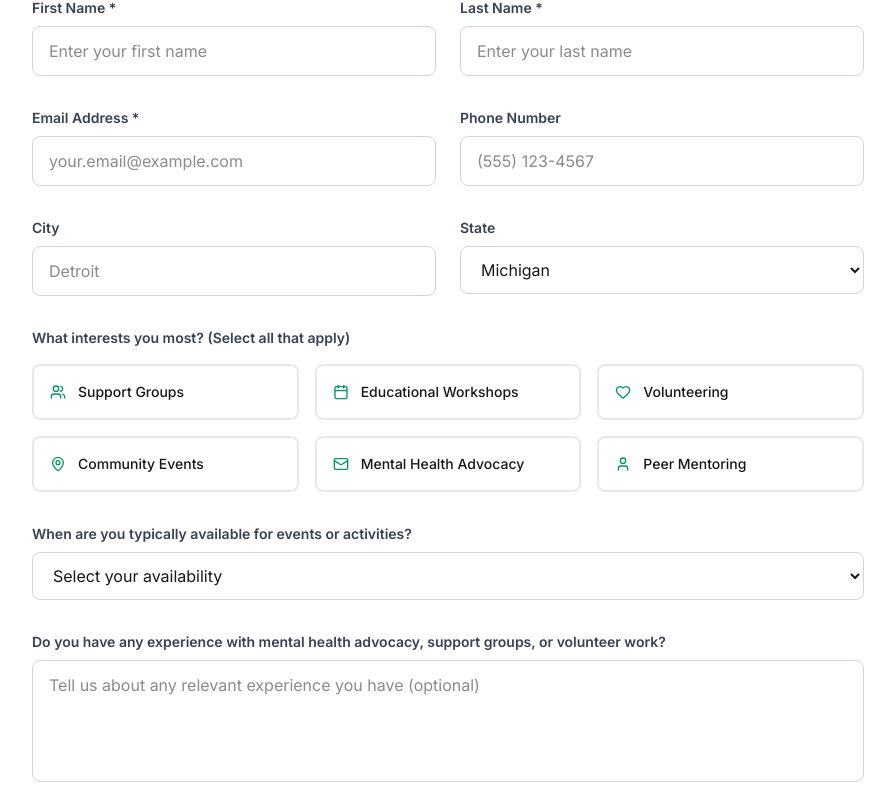
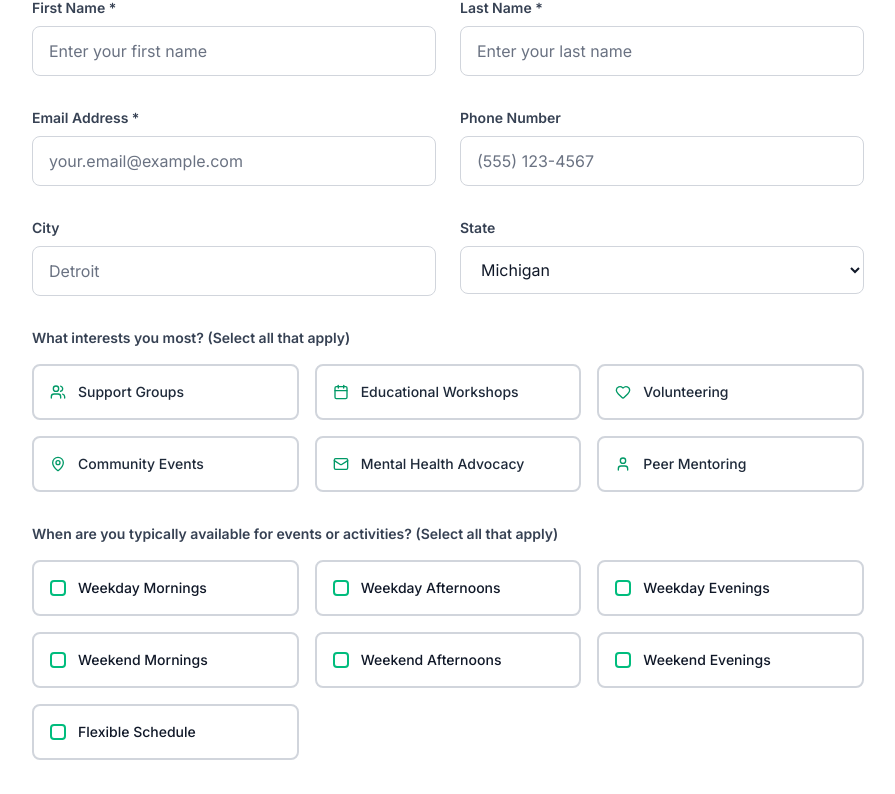
Before and after one commit to andreafrazier/a-safe-space-for-men-portfolio, a Next.js app: page /join in a window 1280 px wide. Shown: the part 2360-3154 px from the top of the page, without its empty margins (192-1087 px from the left). Built offline with nearby package versions, Linux system fonts and the light colour scheme.

Commit message:
fix JoinUs form styling

```diff
--- a/src/components/forms/JoinUsForm.tsx
+++ b/src/components/forms/JoinUsForm.tsx
@@ -14,7 +14,7 @@ const JoinUsForm = () => {
     city: '',
     state: 'Michigan',
     interests: [] as string[],
-    availability: '',
+    availability: [] as string[],
     experience: '',
     motivation: '',
     agreeToContact: false,
@@ -28,6 +28,16 @@ const JoinUsForm = () => {
     { id: 'events', label: 'Community Events', icon: <MapPin className="w-4 h-4" /> },
     { id: 'advocacy', label: 'Mental Health Advocacy', icon: <Mail className="w-4 h-4" /> },
     { id: 'mentoring', label: 'Peer Mentoring', icon: <User className="w-4 h-4" /> }
+  ];
+
+  const availabilityOptions = [
+    { id: 'weekday-mornings', label: 'Weekday Mornings' },
+    { id: 'weekday-afternoons', label: 'Weekday Afternoons' },
+    { id: 'weekday-evenings', label: 'Weekday Evenings' },
+    { id: 'weekend-mornings', label: 'Weekend Mornings' },
+    { id: 'weekend-afternoons', label: 'Weekend Afternoons' },
+    { id: 'weekend-evenings', label: 'Weekend Evenings' },
+    { id: 'flexible', label: 'Flexible Schedule' }
   ];
 
   const handleInputChange = (e: React.ChangeEvent<HTMLInputElement | HTMLTextAreaElement | HTMLSelectElement>) => {
@@ -50,6 +60,15 @@ const JoinUsForm = () => {
     }));
   };
 
+  const handleAvailabilityChange = (availabilityId: string) => {
+  setFormData(prev => ({
+    ...prev,
+    availability: prev.availability.includes(availabilityId)
+      ? prev.availability.filter(id => id !== availabilityId)
+      : [...prev.availability, availabilityId]
+  }));
+};
+
   const handleSubmit = async (e: React.FormEvent) => {
     e.preventDefault();
     setIsSubmitting(true);
@@ -70,7 +89,7 @@ const JoinUsForm = () => {
       formParams.append('city', formData.city);
       formParams.append('state', formData.state);
       formParams.append('interests', formData.interests.join(', '));
-      formParams.append('availability', formData.availability);
+      formParams.append('availability', formData.availability.join(', '));
       formParams.append('experience', formData.experience);
       formParams.append('motivation', formData.motivation);
       formParams.append('agreeToContact', formData.agreeToContact ? 'Yes' : 'No');
@@ -97,7 +116,7 @@ const JoinUsForm = () => {
           city: '',
           state: 'Michigan',
           interests: [],
-          availability: '',
+          availability: [],
           experience: '',
           motivation: '',
           agreeToContact: false,
@@ -213,7 +232,7 @@ const JoinUsForm = () => {
               required
               value={formData.firstName}
               onChange={handleInputChange}
-              className="w-full px-4 py-3 border border-gray-300 rounded-lg focus:ring-2 focus:ring-emerald-500 focus:border-emerald-500 transition-colors"
+              className="w-full px-4 py-3 border border-gray-300 rounded-lg focus:ring-2 focus:ring-emerald-500 focus:border-emerald-500 transition-colors text-gray-900 placeholder-gray-500"
               placeholder="Enter your first name"
             />
           </div>
@@ -229,7 +248,7 @@ const JoinUsForm = () => {
               required
               value={formData.lastName}
               onChange={handleInputChange}
-              className="w-full px-4 py-3 border border-gray-300 rounded-lg focus:ring-2 focus:ring-emerald-500 focus:border-emerald-500 transition-colors"
+              className="w-full px-4 py-3 border border-gray-300 rounded-lg focus:ring-2 focus:ring-emerald-500 focus:border-emerald-500 transition-colors text-gray-900 placeholder-gray-500"
               placeholder="Enter your last name"
             />
           </div>
@@ -248,7 +267,7 @@ const JoinUsForm = () => {
               required
               value={formData.email}
               onChange={handleInputChange}
-              className="w-full px-4 py-3 border border-gray-300 rounded-lg focus:ring-2 focus:ring-emerald-500 focus:border-emerald-500 transition-colors"
+              className="w-full px-4 py-3 border border-gray-300 rounded-lg focus:ring-2 focus:ring-emerald-500 focus:border-emerald-500 transition-colors text-gray-900 placeholder-gray-500"
               placeholder="your.email@example.com"
             />
           </div>
@@ -263,7 +282,7 @@ const JoinUsForm = () => {
               name="phone"
               value={formData.phone}
               onChange={handleInputChange}
-              className="w-full px-4 py-3 border border-gray-300 rounded-lg focus:ring-2 focus:ring-emerald-500 focus:border-emerald-500 transition-colors"
+              className="w-full px-4 py-3 border border-gray-300 rounded-lg focus:ring-2 focus:ring-emerald-500 focus:border-emerald-500 transition-colors text-gray-900 placeholder-gray-500"
               placeholder="(555) 123-4567"
             />
           </div>
@@ -281,7 +300,7 @@ const JoinUsForm = () => {
               name="city"
               value={formData.city}
               onChange={handleInputChange}
-              className="w-full px-4 py-3 border border-gray-300 rounded-lg focus:ring-2 focus:ring-emerald-500 focus:border-emerald-500 transition-colors"
+              className="w-full px-4 py-3 border border-gray-300 rounded-lg focus:ring-2 focus:ring-emerald-500 focus:border-emerald-500 transition-colors text-gray-900 placeholder-gray-500"
               placeholder="Detroit"
             />
           </div>
@@ -295,7 +314,7 @@ const JoinUsForm = () => {
               name="state"
               value={formData.state}
               onChange={handleInputChange}
-              className="w-full px-4 py-3 border border-gray-300 rounded-lg focus:ring-2 focus:ring-emerald-500 focus:border-emerald-500 transition-colors"
+              className="w-full px-4 py-3 border border-gray-300 rounded-lg focus:ring-2 focus:ring-emerald-500 focus:border-emerald-500 transition-colors text-gray-900 placeholder-gray-500"
             >
               <option value="Michigan">Michigan</option>
               <option value="Ohio">Ohio</option>
@@ -317,8 +336,8 @@ const JoinUsForm = () => {
                 key={option.id}
                 className={`flex items-center p-4 border-2 rounded-lg cursor-pointer transition-all ${
                   formData.interests.includes(option.id)
-                    ? 'border-emerald-500 bg-emerald-50 text-emerald-700'
-                    : 'border-gray-200 hover:border-emerald-200 hover:bg-emerald-50'
+                    ? 'border-emerald-500 bg-emerald-50 text-emerald-800'
+                    : 'border-gray-300 hover:border-emerald-300 hover:bg-emerald-50 text-gray-800'
                 }`}
               >
                 <input
@@ -340,25 +359,36 @@ const JoinUsForm = () => {
 
         {/* Availability */}
         <div className="mb-8">
-          <label htmlFor="availability" className="block text-sm font-semibold text-gray-700 mb-2">
-            When are you typically available for events or activities?
+          <label className="block text-sm font-semibold text-gray-700 mb-4">
+            When are you typically available for events or activities? (Select all that apply)
           </label>
-          <select
-            id="availability"
-            name="availability"
-            value={formData.availability}
-            onChange={handleInputChange}
-            className="w-full px-4 py-3 border border-gray-300 rounded-lg focus:ring-2 focus:ring-emerald-500 focus:border-emerald-500 transition-colors"
-          >
-            <option value="">Select your availability</option>
-            <option value="weekday-mornings">Weekday Mornings</option>
-            <option value="weekday-afternoons">Weekday Afternoons</option>
-            <option value="weekday-evenings">Weekday Evenings</option>
-            <option value="weekend-mornings">Weekend Mornings</option>
-            <option value="weekend-afternoons">Weekend Afternoons</option>
-            <option value="weekend-evenings">Weekend Evenings</option>
-            <option value="flexible">Flexible Schedule</option>
-          </select>
+          <div className="grid grid-cols-1 md:grid-cols-2 lg:grid-cols-3 gap-4">
+            {availabilityOptions.map((option) => (
+              <label
+                key={option.id}
+                className={`flex items-center p-4 border-2 rounded-lg cursor-pointer transition-all ${
+                  formData.availability.includes(option.id)
+                    ? 'border-emerald-500 bg-emerald-50 text-emerald-800'
+                    : 'border-gray-300 hover:border-emerald-300 hover:bg-emerald-50 text-gray-900'
+                }`}
+              >
+                <input
+                  type="checkbox"
+                  className="sr-only"
+                  checked={formData.availability.includes(option.id)}
+                  onChange={() => handleAvailabilityChange(option.id)}
+                />
+                <div className="flex items-center">
+                  <div className="w-4 h-4 border-2 border-emerald-500 rounded mr-3 flex items-center justify-center">
+                    {formData.availability.includes(option.id) && (
+                      <div className="w-2 h-2 bg-emerald-500 rounded"></div>
+                    )}
+                  </div>
+                  <span className="text-sm font-medium">{option.label}</span>
+                </div>
+              </label>
+            ))}
+          </div>
         </div>
 
         {/* Experience */}
@@ -372,7 +402,7 @@ const JoinUsForm = () => {
             rows={4}
             value={formData.experience}
             onChange={handleInputChange}
-            className="w-full px-4 py-3 border border-gray-300 rounded-lg focus:ring-2 focus:ring-emerald-500 focus:border-emerald-500 transition-colors resize-none"
+            className="w-full px-4 py-3 border border-gray-300 rounded-lg focus:ring-2 focus:ring-emerald-500 focus:border-emerald-500 transition-colors resize-none text-gray-900 placeholder-gray-500"
             placeholder="Tell us about any relevant experience you have (optional)"
           />
         </div>
@@ -388,7 +418,7 @@ const JoinUsForm = () => {
             rows={4}
             value={formData.motivation}
             onChange={handleInputChange}
-            className="w-full px-4 py-3 border border-gray-300 rounded-lg focus:ring-2 focus:ring-emerald-500 focus:border-emerald-500 transition-colors resize-none"
+            className="w-full px-4 py-3 border border-gray-300 rounded-lg focus:ring-2 focus:ring-emerald-500 focus:border-emerald-500 transition-colors resize-none text-gray-900 placeholder-gray-500"
             placeholder="Share what brings you to A Safe Space For Men (optional)"
           />
         </div>
```
